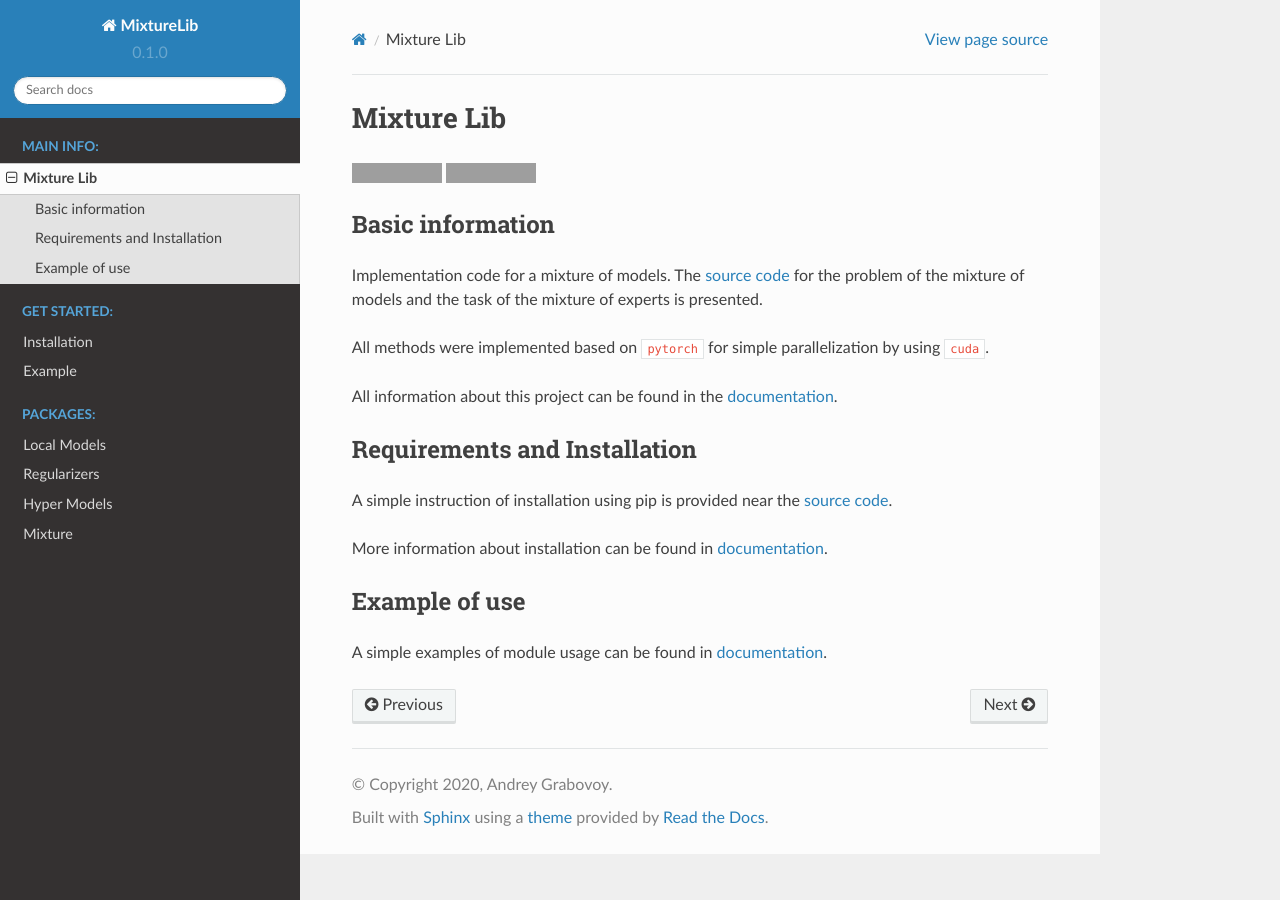
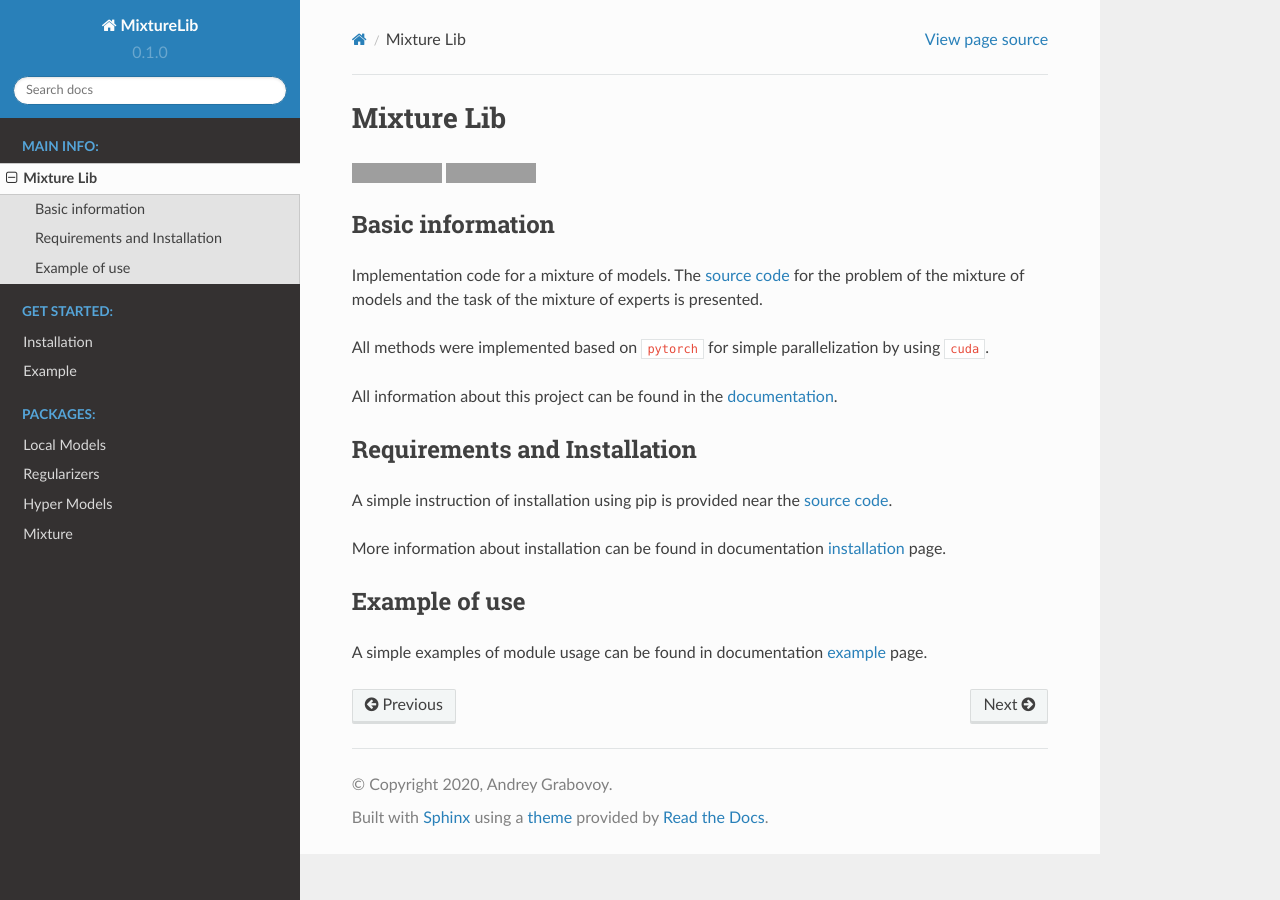
Before and after one commit to andriygav/MixtureLib, a Sphinx documentation site: the page built from doc/source/info.rst, in a window 1280 px wide. Built offline with Sphinx 7.4.7 and the Read the Docs theme 2.0.0, drawn with Linux system fonts in a browser that asks for light colours; grey boxes are pictures that could not be loaded.

Commit message:
fixed bugs with external path to old folder

```diff
--- a/README.rst
+++ b/README.rst
@@ -25,8 +25,8 @@ Requirements and Installation
 =============================
 A simple instruction of installation using pip is provided near the `source code <https://github.com/andriygav/MixtureLib/tree/master/src>`_.
 
-More information about installation can be found in `documentation <https://andriygav.github.io/MixtureLib/installation.html>`_.
+More information about installation can be found in documentation `installation <https://andriygav.github.io/MixtureLib/installation.html>`_ page.
 
 Example of use
 ==============
-A simple examples of module usage can be found in `documentation <file:///Users/andrey/MixtureLib/public/example.html>`_.
+A simple examples of module usage can be found in documentation `example <file:///Users/andrey/MixtureLib/public/example.html>`_ page.
--- a/doc/source/conf.py
+++ b/doc/source/conf.py
@@ -47,7 +47,7 @@ templates_path = ['_templates']
 # This pattern also affects html_static_path and html_extra_path.
 exclude_patterns = []
 
-html_extra_path = ['../../examples/pictures/']
+html_extra_path = []
 
 
 # -- Options for HTML output -------------------------------------------------
```
